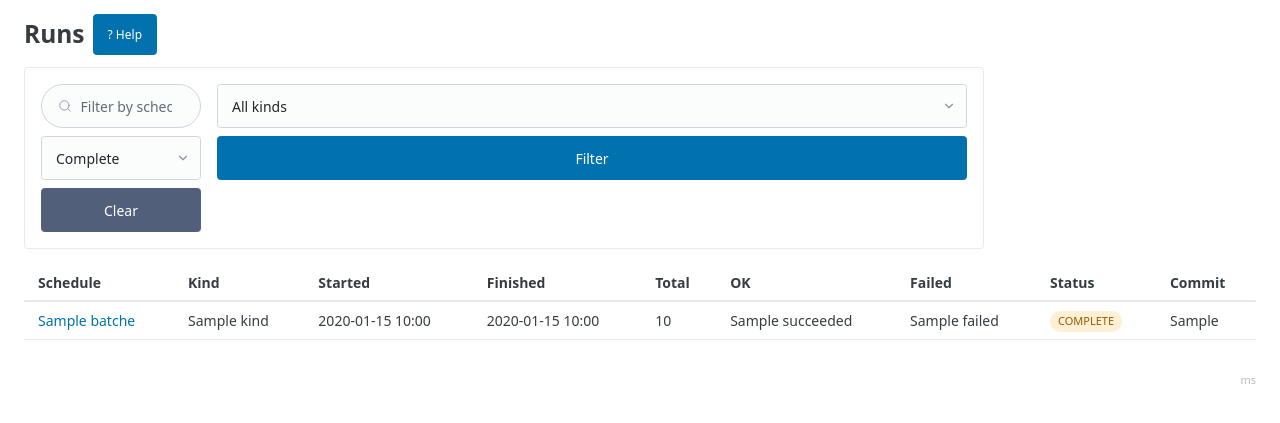
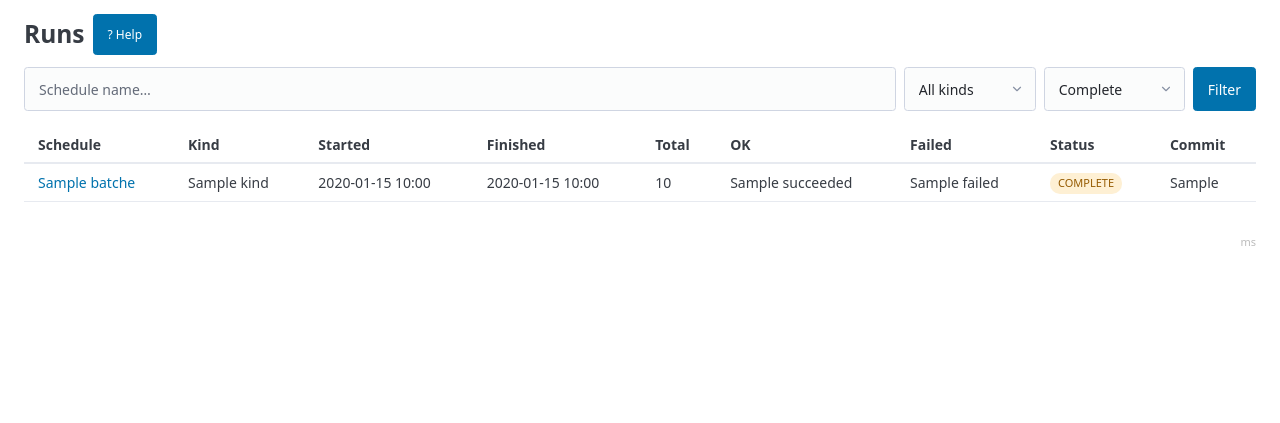
Before and after one commit to jdhall75/bmu, a Python web app: template src/kiroku/web/templates/runs/batches.html in a window 1280 px wide. Shown: the part 83-506 px from the top of the page. Run offline with Jinja, Linux system fonts and the light colour scheme; the template is opened without the code that fills it: most values are stand-ins (such as "Sample title", 1, 10 or a date in 2020); some libraries are stand-ins or nearby versions.

Commit message:
Match runs filter bar style to device list filter
Use search-form + filter-row pattern, type="text", plain Clear link,
and has_filters boolean from route — consistent with devices/list.html.

Co-Authored-By: Claude Sonnet 4.6 <noreply@anthropic.com>

```diff
--- a/src/kiroku/web/routes/runs.py
+++ b/src/kiroku/web/routes/runs.py
@@ -67,6 +67,7 @@ async def list_batches(
             "kind": kind,
             "status": status,
             "kinds": _KINDS,
+            "has_filters": bool(q or kind or status),
         },
     )
 
--- a/src/kiroku/web/templates/runs/batches.html
+++ b/src/kiroku/web/templates/runs/batches.html
@@ -6,8 +6,9 @@
   <button class="help-btn" onclick="openHelp('runs')">? Help</button>
 </div>
 
-<form method="get" action="/runs" class="search-row" style="margin-bottom:16px">
-  <input type="search" name="q" value="{{ q }}" placeholder="Filter by schedule name…">
+<form class="search-form" method="GET" action="/runs">
+  <div class="filter-row">
+    <input type="text" name="q" value="{{ q }}" placeholder="Schedule name…">
     <select name="kind">
       <option value="">All kinds</option>
       {% for k in kinds %}
@@ -22,7 +23,8 @@
       <option value="failed"{{ ' selected' if status == 'failed' }}>Any failures</option>
     </select>
     <button type="submit">Filter</button>
-  {% if q or kind or status %}<a href="/runs" role="button" class="secondary">Clear</a>{% endif %}
+    {% if has_filters %}<a href="/runs">Clear</a>{% endif %}
+  </div>
 </form>
 
 <div class="table-wrap">
```
Lines whose indentation alone changed are shown as unchanged.
